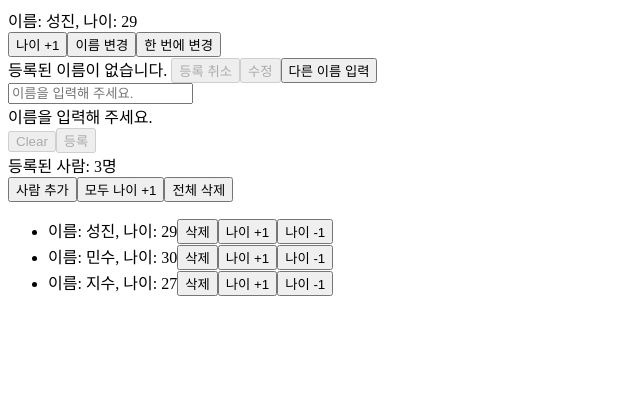
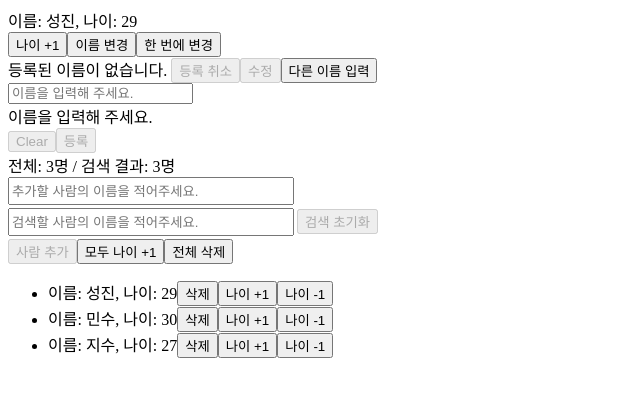
Before and after one commit to wlsdksql12/react-typescript-study, a React (Vite) app: page / in a window 1280 px wide. Shown: the top 396 px of the page, without its empty margins (0-640 px from the left). Built offline with nearby package versions, Linux system fonts and the light colour scheme.

Commit message:
2026-10-12 오전 수업

```diff
--- a/src/ProfileList.tsx
+++ b/src/ProfileList.tsx
@@ -1,4 +1,4 @@
-import { useRef, useState } from "react";
+import React, { useRef, useState } from "react";
 
 interface Profile {
   id: number;
@@ -6,28 +6,84 @@ interface Profile {
   age: number;
 }
 
+// interface SearchProfile {
+//   profiles: Profile[];
+//   searchName: string;
+//   handleDelete: (id: number) => void;
+//   handleIncreaseAge: (id: number) => void;
+//   handleDecreaseAge: (id: number) => void;
+// }
+
+// function FilteredProfiles({
+//   profiles,
+//   searchName,
+//   handleDelete,
+//   handleIncreaseAge,
+//   handleDecreaseAge,
+// }: SearchProfile) {
+//   const filteredProfiles = profiles.filter((profile) =>
+//     profile.name.includes(searchName.trim()),
+//   );
+
+//   return (
+//     <>
+//       {filteredProfiles.map((profile) => (
+//         <li key={profile.id}>
+//           이름: {profile.name}, 나이: {profile.age}
+//           <button type="button" onClick={() => handleDelete(profile.id)}>
+//             삭제
+//           </button>
+//           <button type="button" onClick={() => handleIncreaseAge(profile.id)}>
+//             나이 +1
+//           </button>
+//           <button
+//             type="button"
+//             onClick={() => handleDecreaseAge(profile.id)}
+//             disabled={profile.age === 0}
+//           >
+//             나이 -1
+//           </button>
+//         </li>
+//       ))}
+//     </>
+//   );
+// }
+
 function ProfileList() {
   const nextId = useRef(4);
+  const searchInputRef = useRef<HTMLInputElement>(null);
+  const [userName, setUserName] = useState("");
+  const [search, setSearch] = useState("");
   const [profiles, setProfiles] = useState<Profile[]>([
     { id: 1, name: "성진", age: 29 },
     { id: 2, name: "민수", age: 30 },
     { id: 3, name: "지수", age: 27 },
   ]);
 
-  const onClick = () => {
+  // 사람 추가
+  const onSubmit = (event: React.SubmitEvent<HTMLFormElement>) => {
+    event.preventDefault();
+    const name = userName.trim();
+    if (name.length < 2) return;
+
     const newProfile: Profile = {
       id: nextId.current,
-      name: "영희",
+      name: name,
       age: 25,
     };
 
     nextId.current += 1;
 
     setProfiles((prev) => [...prev, newProfile]);
+    setUserName("");
   };
+
+  // 각각 삭제
   const handleDelete = (id: number) => {
     setProfiles((prev) => prev.filter((profile) => profile.id !== id));
   };
+
+  // 각각 나이 +1
   const handleIncreaseAge = (id: number) => {
     setProfiles((prev) =>
       prev.map((profile) =>
@@ -35,6 +91,8 @@ function ProfileList() {
       ),
     );
   };
+
+  // 전체 나이 +1
   const handleAllAge = () => {
     setProfiles((prev) =>
       prev.map((profile) => ({ ...profile, age: profile.age + 1 })),
@@ -46,26 +104,90 @@ function ProfileList() {
     // );
   };
 
-  const handleDecreaseAge = (id: number, age: number) => {
-    if (age === 1) return;
+  //각각의 나이 -1
+  const handleDecreaseAge = (id: number) => {
     setProfiles((prev) =>
       prev.map((profile) =>
-        profile.id === id ? { ...profile, age: profile.age - 1 } : profile,
+        profile.id === id && profile.age > 0
+          ? { ...profile, age: profile.age - 1 }
+          : profile,
       ),
     );
   };
 
-  const handelAllDelete = () => {
+  // 전체 삭제
+  const handleAllDelete = () => {
     setProfiles([]);
   };
+
+  // 사람 추가 창 값 입력
+  const onChange = (event: React.ChangeEvent<HTMLInputElement>) => {
+    setUserName(event.target.value);
+  };
+
+  // 검색창 값 입력
+  const handleSearch = (event: React.ChangeEvent<HTMLInputElement>) => {
+    setSearch(event.target.value);
+  };
+
+  // 검색 계산식
+  const filteredProfiles = profiles.filter((profile) =>
+    profile.name.includes(search.trim()),
+  );
+
+  // 검색 초기화
+  const handleSearchClear = () => {
+    searchInputRef.current?.focus();
+    setSearch("");
+  };
+
   return (
     <>
+      <form onSubmit={onSubmit}>
         <div>
-        {profiles.length !== 0
-          ? `등록된 사람: ${profiles.length}명`
+          전체: {profiles.length}명 / 검색 결과: {filteredProfiles.length}명
+        </div>
+        <div>
+          {profiles.length !== 0 && filteredProfiles.length !== 0
+            ? null
+            : profiles.length !== 0 && filteredProfiles.length === 0
+              ? "검색 결과가 없습니다."
               : "등록된 사람이 없습니다."}
         </div>
-      <button type="button" onClick={onClick}>
+        <div>
+          <input
+            value={userName}
+            onChange={onChange}
+            placeholder="추가할 사람의 이름을 적어주세요."
+            style={{
+              height: "22px",
+              width: "22%",
+              marginBottom: "3px",
+            }}
+          />
+        </div>
+        <div>
+          <input
+            ref={searchInputRef}
+            value={search}
+            onChange={handleSearch}
+            placeholder="검색할 사람의 이름을 적어주세요."
+            style={{
+              height: "22px",
+              width: "22%",
+              marginBottom: "3px",
+              marginRight: "3px",
+            }}
+          />
+          <button
+            type="button"
+            onClick={handleSearchClear}
+            disabled={search.length === 0}
+          >
+            검색 초기화
+          </button>
+        </div>
+        <button type="submit" disabled={userName.trim().length < 2}>
           사람 추가
         </button>
         <button
@@ -77,31 +199,42 @@ function ProfileList() {
         </button>
         <button
           type="button"
-        onClick={handelAllDelete}
+          onClick={handleAllDelete}
           disabled={profiles.length === 0}
         >
           전체 삭제
         </button>
         <ul>
-        {profiles.map((profile) => (
+          {filteredProfiles.map((profile) => (
             <li key={profile.id}>
               이름: {profile.name}, 나이: {profile.age}
               <button type="button" onClick={() => handleDelete(profile.id)}>
                 삭제
               </button>
-            <button type="button" onClick={() => handleIncreaseAge(profile.id)}>
+              <button
+                type="button"
+                onClick={() => handleIncreaseAge(profile.id)}
+              >
                 나이 +1
               </button>
               <button
                 type="button"
-              onClick={() => handleDecreaseAge(profile.id, profile.age)}
-              disabled={profile.age === 1}
+                onClick={() => handleDecreaseAge(profile.id)}
+                disabled={profile.age === 0}
               >
                 나이 -1
               </button>
             </li>
           ))}
+          {/* <FilteredProfiles
+            profiles={profiles}
+            searchName={search}
+            handleDelete={handleDelete}
+            handleIncreaseAge={handleIncreaseAge}
+            handleDecreaseAge={handleDecreaseAge}
+          /> */}
         </ul>
+      </form>
     </>
   );
 }
```
Also changed, not shown: 1 other file (tests, documents, lock files or other folders). Lines whose indentation alone changed are shown as unchanged.
